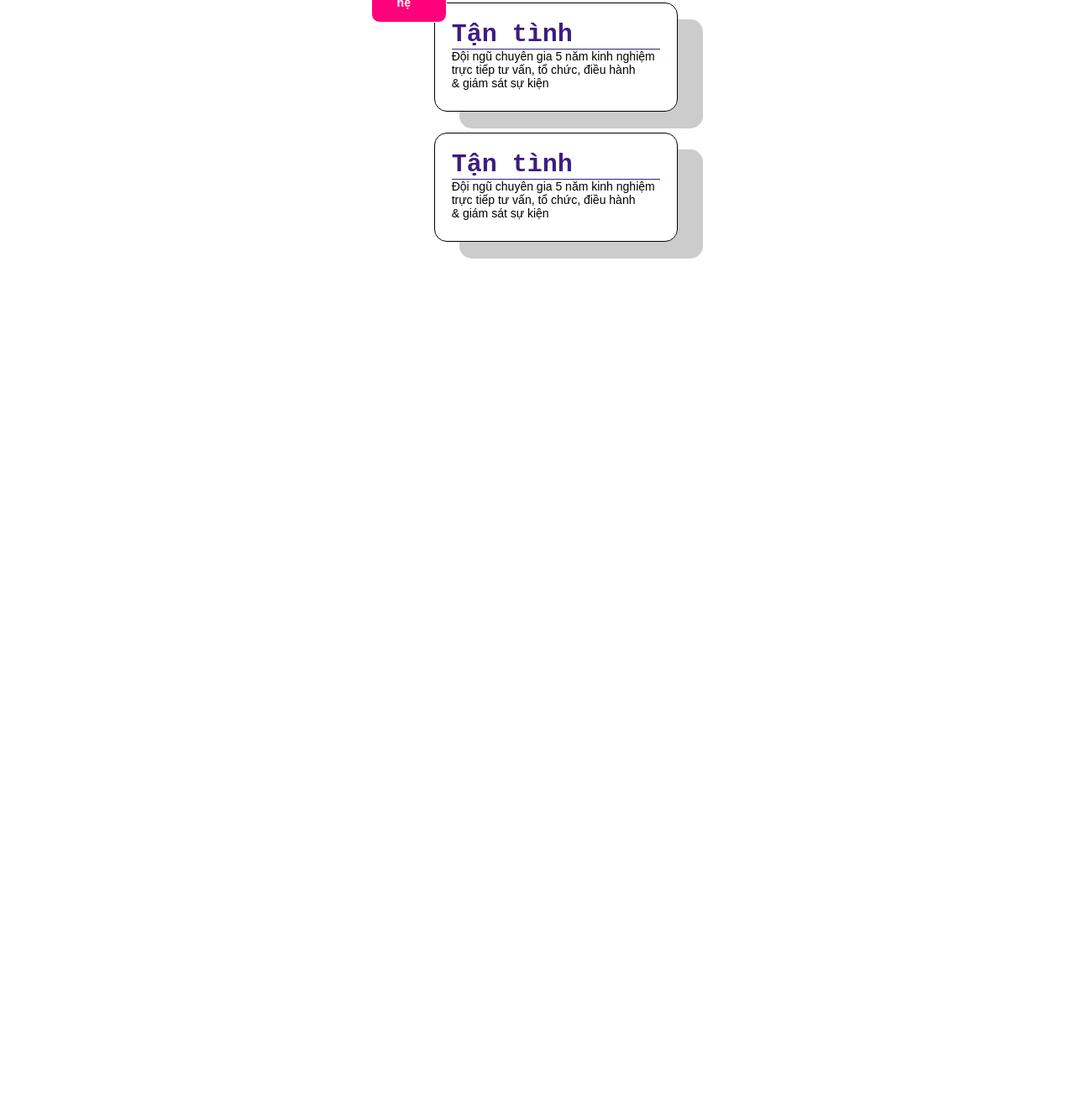
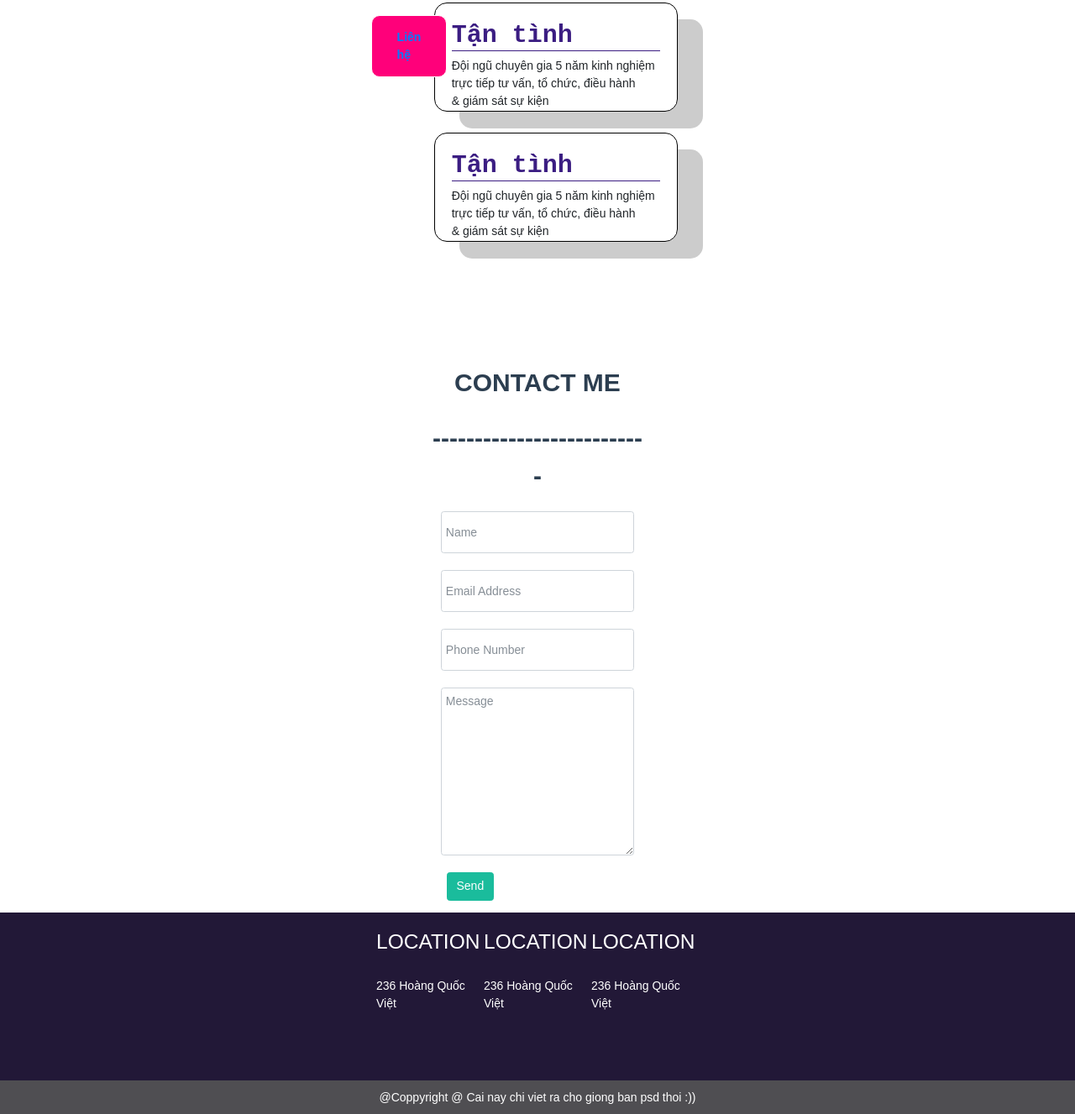
Before and after one commit to chinh1999/CNWeb, a plain HTML site: page index.html in a window 1280 px wide. Shown: the part 1337-2664 px from the top of the page at 84% size. Before the commit the page ends 1670 px from the top, so only its background shows below. Drawn offline with nearby package versions, Linux system fonts and the light colour scheme.

Commit message:
Update index.html

```diff
--- a/index.html
+++ b/index.html
@@ -3,11 +3,9 @@
 <head>
 	<title>Đăng nhập</title>
 	<link rel="stylesheet" type="text/css" href="style.css">
+	<link rel="stylesheet" href="https://maxcdn.bootstrapcdn.com/bootstrap/4.0.0-beta.2/css/bootstrap.min.css">
 </head>
 <body>
-
-
-
 
 	<header class="header">
 		<a href="#"><img src="image/logo.png" width="110px"></a>
@@ -58,12 +56,50 @@
 				</div>
 			</div>
 
-
-
+		</div>
+		<div class="contact" >
+			<div class="title"><p>CONTACT ME</p><br>
+				<p>--------------------------</p>
+			</div>
+			<form action="Post" class = "form-group">
+				<input class="form-control" type="text" placeholder="Name">
+				<input class="form-control" type="text" placeholder="Email Address">
+				<input class="form-control" type="text" placeholder="Phone Number">
+				<textarea class="form-control" rows="5" id="message" placeholder="Message"></textarea>
+				<button type="button" class="btn btn-success">Send</button>
+			</form>
 		</div>
 	</content>
 
 
-	<footer></footer>
+	<footer class="footer">
+		<div class="footer-top">
+			<div class="footer-content">
+				<div class="content-box">
+					<h3>LOCATION</h3><br>
+					<p>236 Hoàng Quốc Việt</p>
+				</div>
+				<div class="content-box">
+					<h3>LOCATION</h3><br>
+					<p>236 Hoàng Quốc Việt</p>
+				</div>
+				<div class="content-box">
+					<h3>LOCATION</h3><br>
+					<p>236 Hoàng Quốc Việt</p>
+				</div>
+			</div>
+		</div>
+		<div class="footer-bottom"><p>@Coppyright @ Cai nay chi viet ra cho giong ban psd thoi :))</p></div>
+	</footer>
+
+	<!-- Thư viện jquery đã nén phục vụ cho bootstrap.min.js  -->
+    <script src="https://ajax.googleapis.com/ajax/libs/jquery/3.2.1/jquery.min.js"></script>
+    <!-- Thư viện popper đã nén phục vụ cho bootstrap.min.js -->
+    <script src="https://cdnjs.cloudflare.com/ajax/libs/popper.js/1.12.6/umd/popper.min.js"></script>
+    <!-- Bản js đã nén của bootstrap 4, đặt dưới cùng trước thẻ đóng body-->
+    <script src="https://maxcdn.bootstrapcdn.com/bootstrap/4.0.0-beta.2/js/bootstrap.min.js"></script>
 </body>
 </html>
+
+</body>
+</html>
--- a/style.css
+++ b/style.css
@@ -9,6 +9,7 @@
 li{
 	list-style: none;
 }
+
 a{
 	text-decoration: none;
 	color: #ffffff;
@@ -124,3 +125,73 @@ content > #GioiThieu > div + div div{
     padding: 20px;
        box-shadow: 30px 20px #ccc;
 }
+
+/*style contact and footer */
+content .contact{
+	width: 20%;
+	background-color: #ffffff;
+	margin: 100px auto 0;
+}
+
+content .contact .title p{
+	font-weight: bold;
+	font-size: 30px;
+	text-align: center;
+	color: #2c3e50;
+	margin: 0;
+}
+
+
+content .contact .form-group .form-control{
+	height: 50px;
+	width: 90%;
+	margin: 20px auto;
+	padding: 5px;
+}
+
+content .contact .form-group #message{
+	height: 200px;
+}
+
+content .contact .form-group .btn{
+	margin: 0 20px;
+	background-color: #1abc9c;
+	border: 1px solid #1abc9c;
+}
+
+.footer{
+	width: 100%;
+	height: 240px;
+	background-color: gray;
+}
+
+.footer .footer-top{
+	width: 100%;
+	height: 200px;
+	background-color:#221837;
+}
+
+footer .footer-top .footer-content{
+	width: 30%;
+	margin: 5px auto;
+	display: flex;
+	justify-content: space-between;
+}
+
+footer .footer-top .footer-content .content-box{
+	color: #ffffff;
+	margin: 20px 0;
+}
+
+.footer .footer-bottom {
+	width: 100%;
+	height: 40px;
+	background-color: #4f4e52;
+}
+
+.footer .footer-bottom p{
+	text-align: center;
+	color: #ffffff;
+	padding-top: 10px;
+	margin: 0;
+}
```
